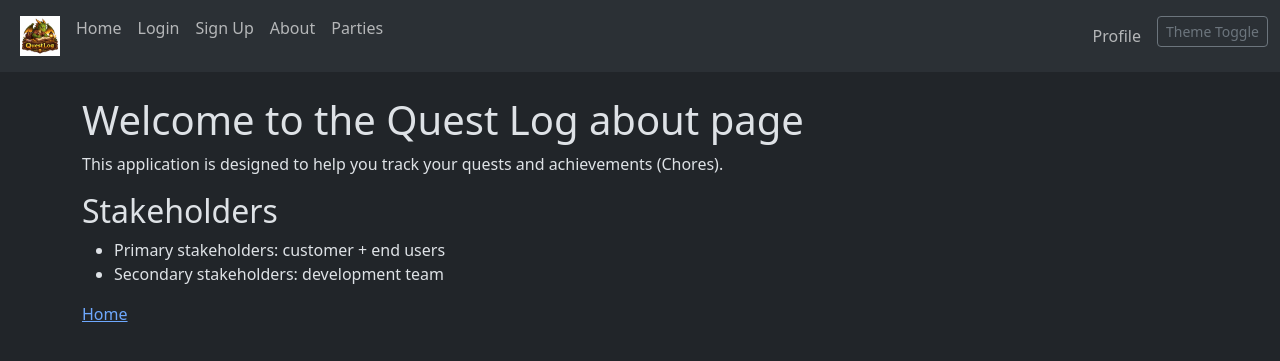
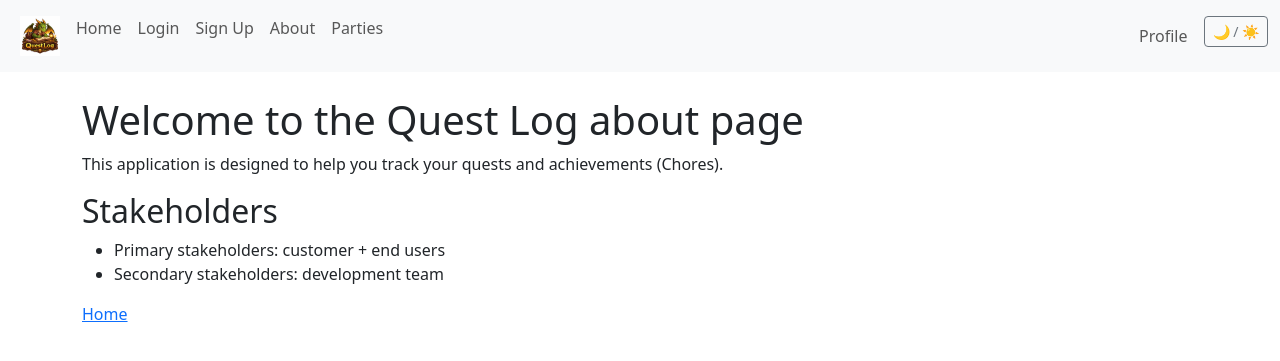
Before and after one commit to UCCS-CS4300-5300/QuestLog, a Django app: page /about/ in a window 1280 px wide. Shown: the top 361 px of the page. Run offline with Django 5.2, Linux system fonts and the light colour scheme; some libraries are stand-ins or nearby versions.

Commit message:
Enhance theme persistence across pages and set default to light for the sake of the presentation

```diff
--- a/QuestLog/templates/base.html
+++ b/QuestLog/templates/base.html
@@ -1,6 +1,6 @@
 {% load static %}
 <!doctype html>
-<html lang="en" data-bs-theme="dark">
+<html lang="en" data-bs-theme="light">
 <head>
   <meta charset="utf-8" />
   <meta name="viewport" content="width=device-width, initial-scale=1" />
@@ -59,7 +59,7 @@
         <a class="nav-link" href="{% url 'QuestLog:profile' %}">Profile</a>
       </li>
       <li class="nav-item">
-        <button class="btn btn-outline-secondary btn-sm ms-2" onclick="toggleTheme()">Theme Toggle</button>
+        <button class="btn btn-outline-secondary btn-sm ms-2" onclick="toggleTheme()"> 🌙 / ☀️ </button>
       </li>
     </ul>
   </div>
@@ -69,10 +69,15 @@
   </div>
 
 <script>
+   //apply the saved theme immediately
+  const saved = localStorage.getItem('theme') || 'light';
+  document.documentElement.setAttribute('data-bs-theme', saved);
+
   function toggleTheme() {
-    const html = document.documentElement;
-    const current = html.getAttribute('data-bs-theme');
-    html.setAttribute('data-bs-theme', current === 'dark' ? 'light' : 'dark');
+    const current = document.documentElement.getAttribute('data-bs-theme');
+    const next = current === 'dark' ? 'light' : 'dark';
+    document.documentElement.setAttribute('data-bs-theme', next);
+    localStorage.setItem('theme', next);
   }
 </script>
 </body>
```
